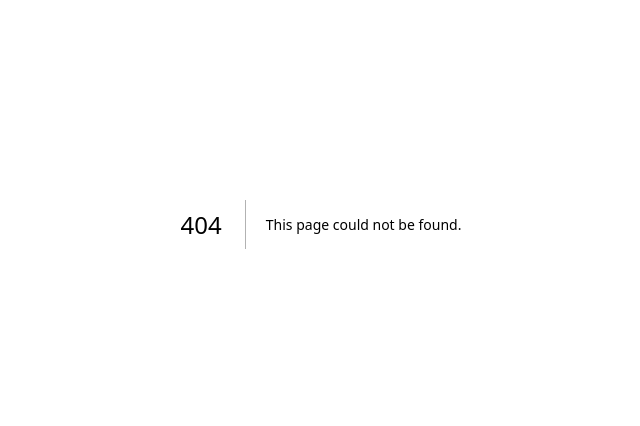
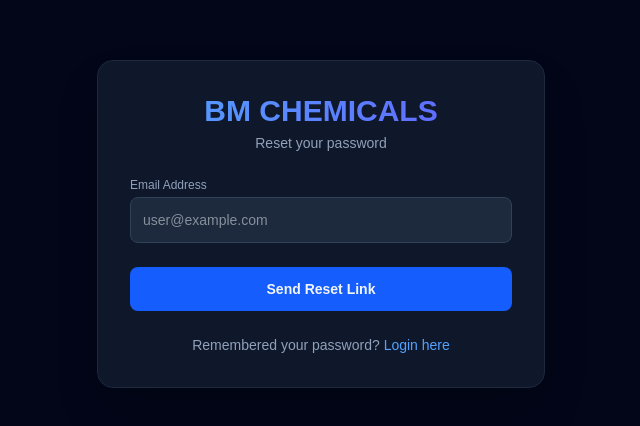
Before and after one commit to AliHassan-hum/bm-chemicals, a Next.js app in the folder bm-chemical-frontend/: page /forgot-password in a window 1280 px wide. Before the commit this address had no page. Shown: the part 176-602 px from the top of the page, without its empty margins (319-959 px from the left). Built offline with nearby package versions, Linux system fonts and the light colour scheme.

Commit message:
Add forgot/reset password pages, remove admin option from signup

```diff
--- /dev/null
+++ b/bm-chemical-frontend/src/app/forgot-password/page.js
@@ -0,0 +1,93 @@
+"use client";
+import { useState } from "react";
+import Link from "next/link";
+
+export default function ForgotPassword() {
+  const [email, setEmail] = useState("");
+  const [message, setMessage] = useState("");
+  const [error, setError] = useState("");
+  const [loading, setLoading] = useState(false);
+
+  const handleSubmit = async (e) => {
+    e.preventDefault();
+    setError("");
+    setMessage("");
+    setLoading(true);
+
+    try {
+      const res = await fetch("https://bm-chemical-backend.vercel.app/forgot-password", {
+        method: "POST",
+        headers: { "Content-Type": "application/json" },
+        body: JSON.stringify({ email }),
+      });
+
+      const data = await res.json();
+
+      if (res.ok) {
+        setMessage(data.message || "If that email is registered, a reset link has been sent.");
+      } else {
+        setError(data.detail || "Something went wrong. Please try again.");
+      }
+    } catch (err) {
+      setError("Server Error! Check if FastAPI is running.");
+    } finally {
+      setLoading(false);
+    }
+  };
+
+  return (
+    <div className="min-h-screen bg-slate-950 text-slate-100 flex items-center justify-center p-4">
+      <div className="bg-slate-900 border border-slate-800 rounded-2xl p-8 w-full max-w-md shadow-2xl">
+        <div className="text-center mb-6">
+          <h2 className="text-3xl font-extrabold bg-gradient-to-r from-blue-400 to-indigo-500 bg-clip-text text-transparent">
+            BM CHEMICALS
+          </h2>
+          <p className="text-slate-400 text-sm mt-1">Reset your password</p>
+        </div>
+
+        {error && (
+          <div className="bg-rose-500/10 border border-rose-500/20 text-rose-400 text-sm p-3 rounded-lg mb-4 text-center">
+            {error}
+          </div>
+        )}
+
+        {message && (
+          <div className="bg-emerald-500/10 border border-emerald-500/20 text-emerald-400 text-sm p-3 rounded-lg mb-4 text-center">
+            {message}
+          </div>
+        )}
+
+        {!message && (
+          <form onSubmit={handleSubmit} className="space-y-4">
+            <div>
+              <label className="block text-xs font-medium text-slate-400 mb-1">Email Address</label>
+              <input
+                type="email"
+                required
+                className="w-full bg-slate-800 border border-slate-700 rounded-lg p-3 text-sm focus:outline-none focus:border-blue-500"
+                placeholder="user@example.com"
+                value={email}
+                onChange={(e) => setEmail(e.target.value)}
+              />
+            </div>
+
+            <button
+              type="submit"
+              disabled={loading}
+              className="w-full py-3 bg-blue-600 hover:bg-blue-500 rounded-lg font-semibold text-sm transition duration-200 disabled:opacity-50 mt-2"
+            >
+              {loading ? "Sending..." : "Send Reset Link"}
+            </button>
+          </form>
+        )}
+
+        <p className="text-center text-slate-400 text-sm mt-6">
+          Remembered your password?{" "}
+          <Link href="/login" className="text-blue-400 hover:underline">
+            Login here
+          </Link>
+        </p>
+      </div>
+    </div>
+  );
+}
--- a/bm-chemical-frontend/src/app/login/page.js
+++ b/bm-chemical-frontend/src/app/login/page.js
@@ -22,7 +22,6 @@ export default function Login() {
     bodyFormData.append("password", formData.password);
 
     try {
-      // FIXED: Direct Production Backend URL
       const res = await fetch("https://bm-chemical-backend.vercel.app/login", {
         method: "POST",
         body: bodyFormData,
@@ -35,8 +34,7 @@ export default function Login() {
         localStorage.setItem("role", data.role);
         alert("Login successful!");
         router.push("/dashboard");
-      }
-      else {
+      } else {
         setError(data.detail || "Invalid email or password!");
       }
     } catch (err) {
@@ -76,7 +74,12 @@ export default function Login() {
           </div>
 
           <div>
-            <label className="block text-xs font-medium text-slate-400 mb-1">Password</label>
+            <div className="flex items-center justify-between mb-1">
+              <label className="block text-xs font-medium text-slate-400">Password</label>
+              <Link href="/forgot-password" className="text-xs text-blue-400 hover:underline">
+                Forgot Password?
+              </Link>
+            </div>
             <input
               type="password"
               required
--- /dev/null
+++ b/bm-chemical-frontend/src/app/reset-password/page.js
@@ -0,0 +1,138 @@
+"use client";
+import { useState, Suspense } from "react";
+import { useRouter, useSearchParams } from "next/navigation";
+import Link from "next/link";
+
+function ResetPasswordForm() {
+  const router = useRouter();
+  const searchParams = useSearchParams();
+  const token = searchParams.get("token");
+
+  const [newPassword, setNewPassword] = useState("");
+  const [confirmPassword, setConfirmPassword] = useState("");
+  const [error, setError] = useState("");
+  const [success, setSuccess] = useState("");
+  const [loading, setLoading] = useState(false);
+
+  const handleSubmit = async (e) => {
+    e.preventDefault();
+    setError("");
+    setSuccess("");
+
+    if (!token) {
+      setError("Reset link is invalid or missing a token.");
+      return;
+    }
+
+    if (newPassword !== confirmPassword) {
+      setError("Passwords do not match.");
+      return;
+    }
+
+    setLoading(true);
+
+    try {
+      const res = await fetch("https://bm-chemical-backend.vercel.app/reset-password", {
+        method: "POST",
+        headers: { "Content-Type": "application/json" },
+        body: JSON.stringify({ token, new_password: newPassword }),
+      });
+
+      const data = await res.json();
+
+      if (res.ok) {
+        setSuccess(data.message || "Password reset successfully!");
+        setTimeout(() => router.push("/login"), 2000);
+      } else {
+        setError(data.detail || "Failed to reset password.");
+      }
+    } catch (err) {
+      setError("Server Error! Check if FastAPI is running.");
+    } finally {
+      setLoading(false);
+    }
+  };
+
+  return (
+    <div className="min-h-screen bg-slate-950 text-slate-100 flex items-center justify-center p-4">
+      <div className="bg-slate-900 border border-slate-800 rounded-2xl p-8 w-full max-w-md shadow-2xl">
+        <div className="text-center mb-6">
+          <h2 className="text-3xl font-extrabold bg-gradient-to-r from-blue-400 to-indigo-500 bg-clip-text text-transparent">
+            BM CHEMICALS
+          </h2>
+          <p className="text-slate-400 text-sm mt-1">Set a new password</p>
+        </div>
+
+        {!token && (
+          <div className="bg-rose-500/10 border border-rose-500/20 text-rose-400 text-sm p-3 rounded-lg mb-4 text-center">
+            This reset link is invalid. Please request a new one.
+          </div>
+        )}
+
+        {error && (
+          <div className="bg-rose-500/10 border border-rose-500/20 text-rose-400 text-sm p-3 rounded-lg mb-4 text-center">
+            {error}
+          </div>
+        )}
+
+        {success && (
+          <div className="bg-emerald-500/10 border border-emerald-500/20 text-emerald-400 text-sm p-3 rounded-lg mb-4 text-center">
+            {success}
+          </div>
+        )}
+
+        {token && !success && (
+          <form onSubmit={handleSubmit} className="space-y-4">
+            <div>
+              <label className="block text-xs font-medium text-slate-400 mb-1">New Password</label>
+              <input
+                type="password"
+                required
+                minLength={6}
+                className="w-full bg-slate-800 border border-slate-700 rounded-lg p-3 text-sm focus:outline-none focus:border-blue-500"
+                placeholder="••••••••"
+                value={newPassword}
+                onChange={(e) => setNewPassword(e.target.value)}
+              />
+            </div>
+
+            <div>
+              <label className="block text-xs font-medium text-slate-400 mb-1">Confirm New Password</label>
+              <input
+                type="password"
+                required
+                minLength={6}
+                className="w-full bg-slate-800 border border-slate-700 rounded-lg p-3 text-sm focus:outline-none focus:border-blue-500"
+                placeholder="••••••••"
+                value={confirmPassword}
+                onChange={(e) => setConfirmPassword(e.target.value)}
+              />
+            </div>
+
+            <button
+              type="submit"
+              disabled={loading}
+              className="w-full py-3 bg-blue-600 hover:bg-blue-500 rounded-lg font-semibold text-sm transition duration-200 disabled:opacity-50 mt-2"
+            >
+              {loading ? "Resetting..." : "Reset Password"}
+            </button>
+          </form>
+        )}
+
+        <p className="text-center text-slate-400 text-sm mt-6">
+          <Link href="/login" className="text-blue-400 hover:underline">
+            Back to Login
+          </Link>
+        </p>
+      </div>
+    </div>
+  );
+}
+
+export default function ResetPassword() {
+  return (
+    <Suspense fallback={null}>
+      <ResetPasswordForm />
+    </Suspense>
+  );
+}
--- a/bm-chemical-frontend/src/app/signup/page.js
+++ b/bm-chemical-frontend/src/app/signup/page.js
@@ -8,7 +8,7 @@ export default function Signup() {
   const [formData, setFormData] = useState({
     email: "",
     password: "",
-    role: "customer", // Default role
+    role: "customer", // Public signup is always a customer account
   });
   const [error, setError] = useState("");
   const [loading, setLoading] = useState(false);
@@ -19,12 +19,11 @@ export default function Signup() {
     setLoading(true);
 
     try {
-      // Slash ('/') end mein add karein:
-const res = await fetch("https://bm-chemical-backend.vercel.app/register", {
-  method: "POST",
-  headers: { "Content-Type": "application/json" },
-  body: JSON.stringify(formData),
-});
+      const res = await fetch("https://bm-chemical-backend.vercel.app/register", {
+        method: "POST",
+        headers: { "Content-Type": "application/json" },
+        body: JSON.stringify(formData),
+      });
       const data = await res.json();
 
       if (res.ok) {
@@ -81,17 +80,9 @@ const res = await fetch("https://bm-chemical-backend.vercel.app/register", {
             />
           </div>
 
-          <div>
-            <label className="block text-xs font-medium text-slate-400 mb-1">Account Role</label>
-            <select
-              className="w-full bg-slate-800 border border-slate-700 rounded-lg p-3 text-sm focus:outline-none focus:border-blue-500 text-slate-200"
-              value={formData.role}
-              onChange={(e) => setFormData({ ...formData, role: e.target.value })}
-            >
-              <option value="customer">Customer / Buyer</option>
-              <option value="admin">Admin</option>
-            </select>
-          </div>
+          {/* Account Role selector removed on purpose:
+              Public signup should only ever create "customer" accounts.
+              Admin accounts are created separately (not exposed here). */}
 
           <button
             type="submit"
```
